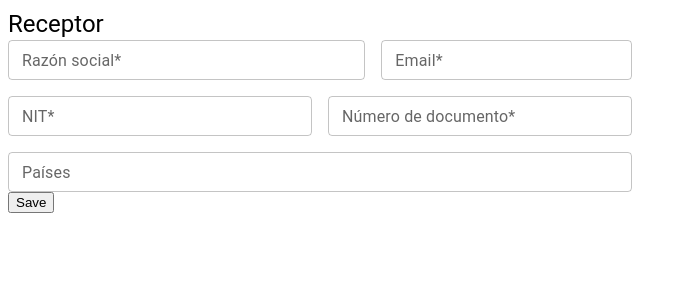
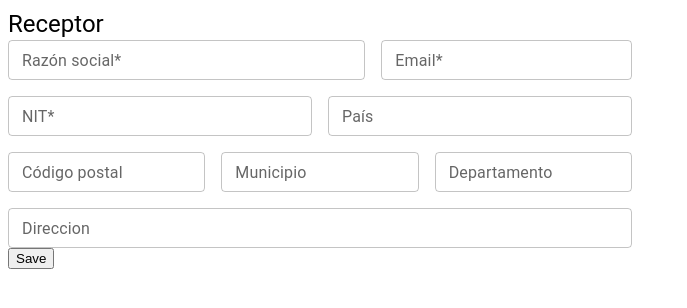
Before and after one commit to MAHR19/Dian-Form-V2, a React (Create React App) app: page / in a window 1280 px wide. Shown: the top 308 px of the page, without its empty margins (0-687 px from the left). Built offline with nearby package versions, Linux system fonts and the light colour scheme.

Commit message:
Continue

```diff
--- a/package.json
+++ b/package.json
@@ -6,6 +6,8 @@
     "@emotion/react": "^11.10.4",
     "@emotion/styled": "^11.10.4",
     "@mui/material": "^5.10.7",
+    "@mui/x-data-grid": "^5.17.6",
+    "@mui/x-date-pickers": "^5.0.4",
     "@testing-library/jest-dom": "^5.16.5",
     "@testing-library/react": "^13.4.0",
     "@testing-library/user-event": "^13.5.0",
--- a/src/form/Fullform.jsx
+++ b/src/form/Fullform.jsx
@@ -8,7 +8,7 @@ import Receptor from "./form-sections/Receptor";
 
 const Fullform = () =>{
 
-    const[receptor, setReceptor] = useState({});
+    const[receptor, setReceptor] = useState([{}]);
     //const[documento, setDocumento] = useState({});
 
     const onClick = () =>{
@@ -23,7 +23,7 @@ const Fullform = () =>{
             <form action="">
 
              <Grid container spacing={2}>
-                <Grid item md={6}>
+                <Grid item xs={12} sm={10} md={6}>
                 <Typography variant="h5">Receptor</Typography>
                     <Receptor onChange={setReceptor} />
                 </Grid>
--- a/src/form/form-input/AutocompleteInput.jsx
+++ b/src/form/form-input/AutocompleteInput.jsx
@@ -1,12 +1,14 @@
 import { React, useState } from 'react';
 import { Autocomplete ,TextField, Grid } from '@mui/material';
+import { useEffect } from 'react';
 
 
 const AutocompleteInput = (props) =>{
 
+   //let selected = ''
    let url = 'http://127.0.0.1:8000/catalogos/'+props.catalogo+'?name='; //API url
 
-   const [item, setItem] = useState('');
+   //const [items, setItems] = useState([]);
    const [data, setData] = useState([]);
 
    const handleAPIrequest = async (query_param) => {
@@ -17,7 +19,7 @@ const AutocompleteInput = (props) =>{
         .then( (api_fetch)=>{
             if(query_param === '')
             {
-                setData();
+                setData([]);
             }else{
                 setData(api_fetch);
             }
@@ -25,21 +27,28 @@ const AutocompleteInput = (props) =>{
         url = url_aux;
    }
 
+
+   useEffect(()=>{
+
+   });
+
+
     return(
         <Grid item xs={props.xs} sm={props.sm} md={props.md}>
              <Autocomplete
                 freeSolo
                 id="list"
                 size='small'
+                autoComplete = {true}
                 onChange={(event, value)=>{
-                   let selected = data.find(element => element.name === value);//Find the value in list
-                   props.setFieldValue(props.name, selected)
+                   console.log(value)
+                   props.setFieldValue(props.name, data.find(element => element.name === value));
                 }}
-                onInputChange={(event)=>{handleAPIrequest(event.target.value); }}
+                onInputChange={(event)=>{handleAPIrequest(event.target.value); console.log(event.target.value); }}
                 options={data.map((option)=> option.name)}
                 renderInput={(params) =>
                 <TextField error={props.haserror} helperText={props.errorText} color="success"
-                name={props.name} {...params} label={props.label}
+                name={props.name} {...params} onBlur={props.onBlur} label={props.label}
                     />}
                 />
         </Grid>
--- /dev/null
+++ b/src/form/form-sections/Producto.jsx
@@ -0,0 +1 @@
+import {DataGrid} from "@mui/x-data-grid"
--- a/src/form/form-sections/Receptor.jsx
+++ b/src/form/form-sections/Receptor.jsx
@@ -3,34 +3,34 @@ import { useFormik } from "formik";
 import * as Yup from "yup";
 import CustomInputText from "../form-input/CustomInputText";
 import AutocompleteInput from "../form-input/AutocompleteInput";
-import { Grid } from "@mui/material"
+import { Grid } from "@mui/material";
 
 const Receptor = ({onChange}) => {
+
+    //const[objects, setObjects] = useState({});
+    const nitvalidation = Yup.string().required('Campo requerido').matches((/^[0-9]+-{1}[0-9]{1}/g), 'NIT invalido');
 
     const {handleChange,values,errors,handleBlur,touched,setFieldValue} = useFormik({
         initialValues:{
             r_social:'',
             email:'',
             nit:'',
-            n_documento:'',
-            search : {name:'', code:'', description:''},
+            pais:{},
+            cp : '',
+            municipio : '',
+            departamento : '',
+            direccion :''
         }, validationSchema : Yup.object({
             r_social: Yup.string()
                       .required('Campo requerido'),
             email: Yup.string()
                     .email('Email invalido')
                     .required('Campo requerido'),
-            nit: Yup.string()
-                 .required('Campo requerido')
-                 .matches((/^[0-9]+-{1}[0-9]{1}/g), 'NIT invalido'),
+            nit: nitvalidation,
             n_documento: Yup.string()
                         .required('Campo requerido'),
-            search: Yup.object()
-                    .shape({
-                      name: Yup.string().required(),
-                      code: Yup.string().required(),
-                      description : Yup.string(),
-                    })
+            pais : Yup.object()
+                    .required('Campo requerido')
         }),
     });
 
@@ -41,7 +41,7 @@ const Receptor = ({onChange}) => {
             if(values.email==='' || values.r_social==='' || values.nit==='' || values.n_documento===''){return true}// true if is initial state and avoid posting
              else{return false}// false if there aren't errors and is not initial state
         }
-        else{return true}//if are errors return true
+        else{return true}//if has errors return true
     }
 
 
@@ -73,12 +73,20 @@ const Receptor = ({onChange}) => {
             name={'nit'} label={'NIT*'} value={values.nit} onChange={handleChange}
             onBlur={handleBlur} errorText={touched.nit && errors.nit} />
 
-            <CustomInputText xs={12} sm={10} md={6} haserror={touched.n_documento && Boolean(errors.n_documento)}
-            name={'n_documento'} label={'Número de documento*'} value={values.n_documento} onChange={handleChange}
-            onBlur={handleBlur} errorText={touched.n_documento && errors.n_documento} />
+            <AutocompleteInput  xs={12} sm={10} md={6} haserror={touched.pais && Boolean(errors.pais)} name={'pais'} catalogo={'Paises'}
+            setFieldValue={setFieldValue} onBlur={handleBlur} errorText={touched.pais && errors.pais} label={'País'} />
 
-            <AutocompleteInput xs={12} sm={10} md={12} haserror={Boolean(errors.search)} catalogo={'Paises'}
-            label={'Países'} name={'search'} setFieldValue={setFieldValue} />
+            <AutocompleteInput  xs={12} sm={10} md={4} name={'cp'} catalogo={'Codigo postal'}
+            label = {'Código postal'} />
+
+            <AutocompleteInput  xs={12} sm={10} md={4} name={'municipio'}
+            label = {'Municipio'} />
+
+            <AutocompleteInput  xs={12} sm={10} md={4} name={'departamento'}
+            label = {'Departamento'} />
+
+            <CustomInputText xs={12} sm={10} md={12} name={'direccion'}
+            label={'Direccion'}  />
 
         </Grid>
     );
--- a/src/index.css
+++ /dev/null
@@ -1,13 +0,0 @@
-body {
-  margin: 0;
-  font-family: -apple-system, BlinkMacSystemFont, 'Segoe UI', 'Roboto', 'Oxygen',
-    'Ubuntu', 'Cantarell', 'Fira Sans', 'Droid Sans', 'Helvetica Neue',
-    sans-serif;
-  -webkit-font-smoothing: antialiased;
-  -moz-osx-font-smoothing: grayscale;
-}
-
-code {
-  font-family: source-code-pro, Menlo, Monaco, Consolas, 'Courier New',
-    monospace;
-}
```
Also changed, not shown: src/form/table-items/Fulltable.jsx (added, +22 -0 lines), src/form/table-items/Tableheaders.jsx (added, +11 -0 lines), src/form/form-sections/Totales.jsx (added), src/form/table-items/Tableitem.jsx (added), 1 other file (tests, documents, lock files or other folders).
